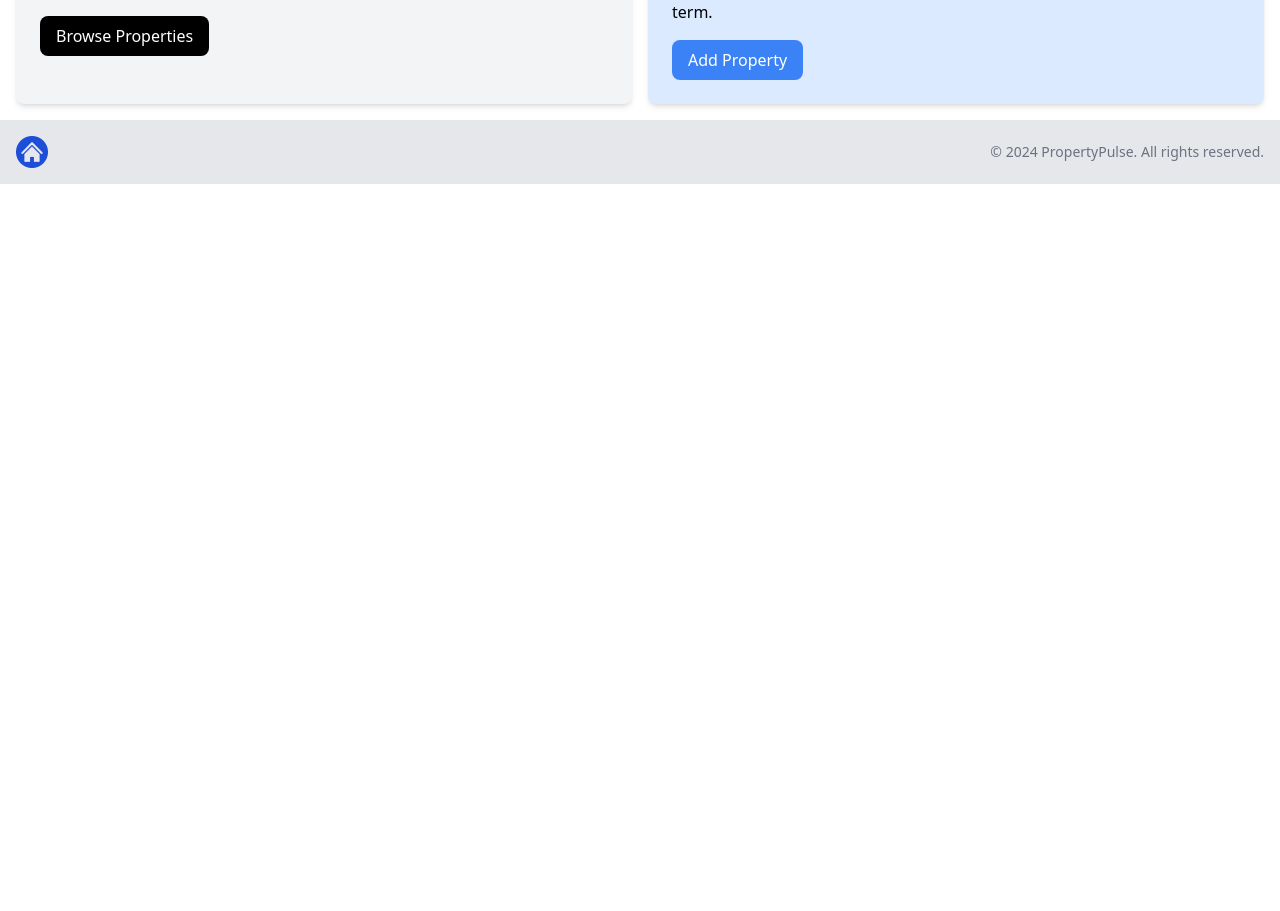
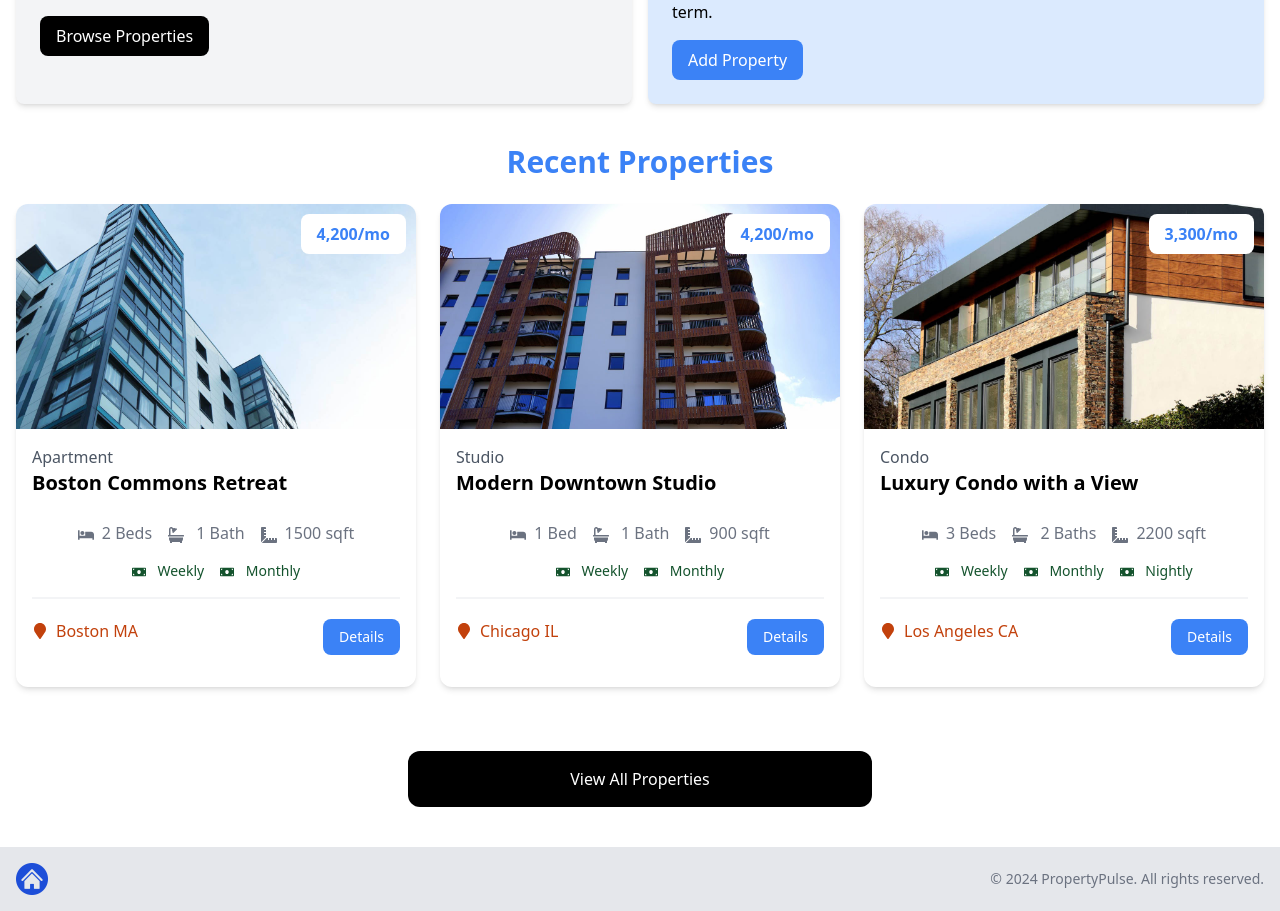
Before and after one commit to Zigmall/property-app, a Next.js app: page / in a window 1280 px wide. Shown: the part 541-1452 px from the top of the page. Before the commit the page ends 800 px from the top, so only its background shows below. Built offline with nearby package versions, Linux system fonts and the light colour scheme.

Commit message:
feat: add HomeProperties component

```diff
--- a/app/page.jsx
+++ b/app/page.jsx
@@ -1,4 +1,5 @@
 import Hero from '@/components/Hero';
+import HomeProperties from '@/components/HomeProperties';
 import InfoBoxes from '@/components/InfoBoxes';
 
 const HomePage = () => {
@@ -6,6 +7,7 @@ const HomePage = () => {
     <>
       <Hero />
       <InfoBoxes />
+      <HomeProperties />
     </>
   );
 };
--- /dev/null
+++ b/components/HomeProperties.jsx
@@ -0,0 +1,40 @@
+import properties from '@/properties.json';
+import PropertyCard from '@/components/PropertyCard';
+import Link from 'next/link';
+
+const HomeProperties = () => {
+  const randomProperties = properties
+    .sort(() => Math.random() - Math.random())
+    .slice(0, 3);
+  return (
+    <>
+      <section className='px-4 py-6'>
+        <div className='container-xl lg:container m-auto'>
+          <h2 className='text-3xl font-bold text-blue-500 mb-6 text-center'>
+            Recent Properties
+          </h2>
+
+          <div className='grid grid-cols-1 md:grid-cols-3 gap-6'>
+            {randomProperties.length === 0 ? (
+              <p>No properties found</p>
+            ) : (
+              randomProperties.map((property) => (
+                <PropertyCard key={property._id} property={property} />
+              ))
+            )}
+          </div>
+        </div>
+      </section>
+      <section className='m-auto max-w-lg my-10 px-6'>
+        <Link
+          href='/properties'
+          className='block bg-black text-white text-center py-4 px-6 rounded-xl hover:bg-gray-700'
+        >
+          View All Properties
+        </Link>
+      </section>
+    </>
+  );
+};
+
+export default HomeProperties;
```
